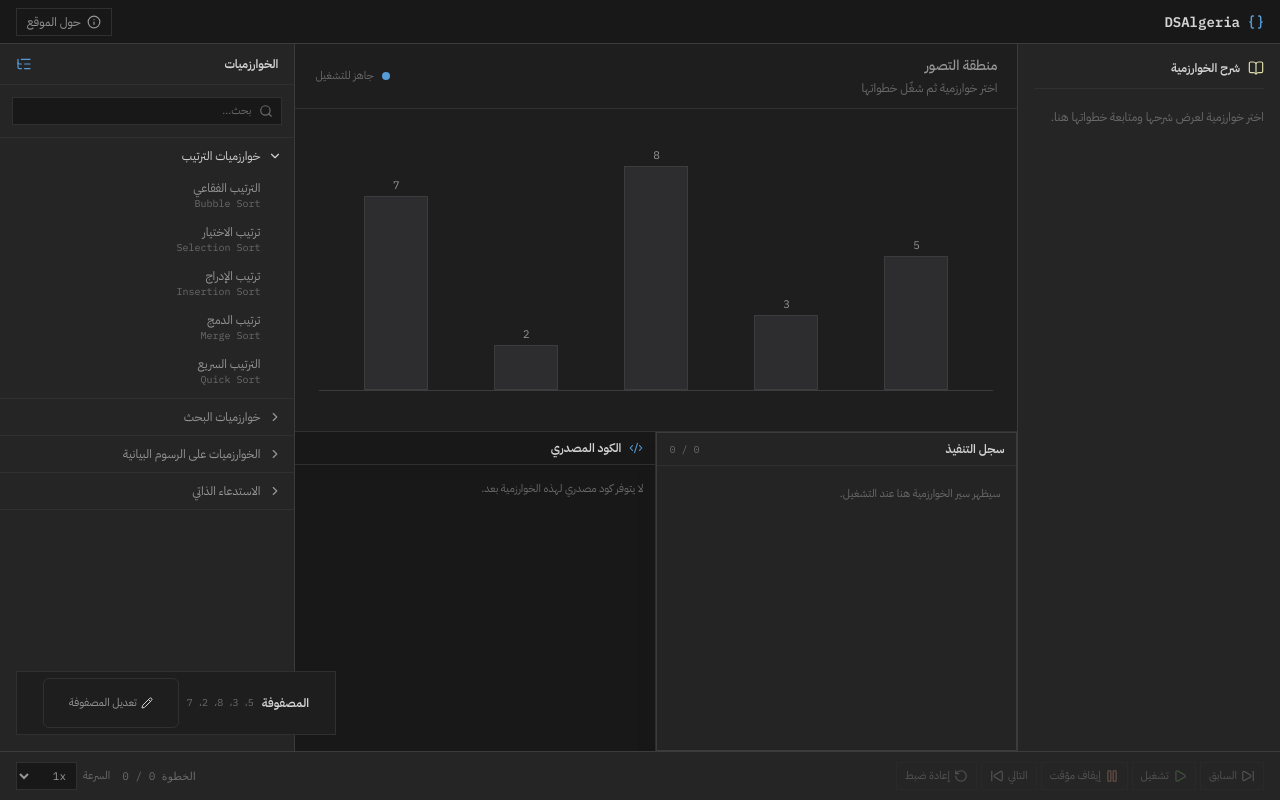
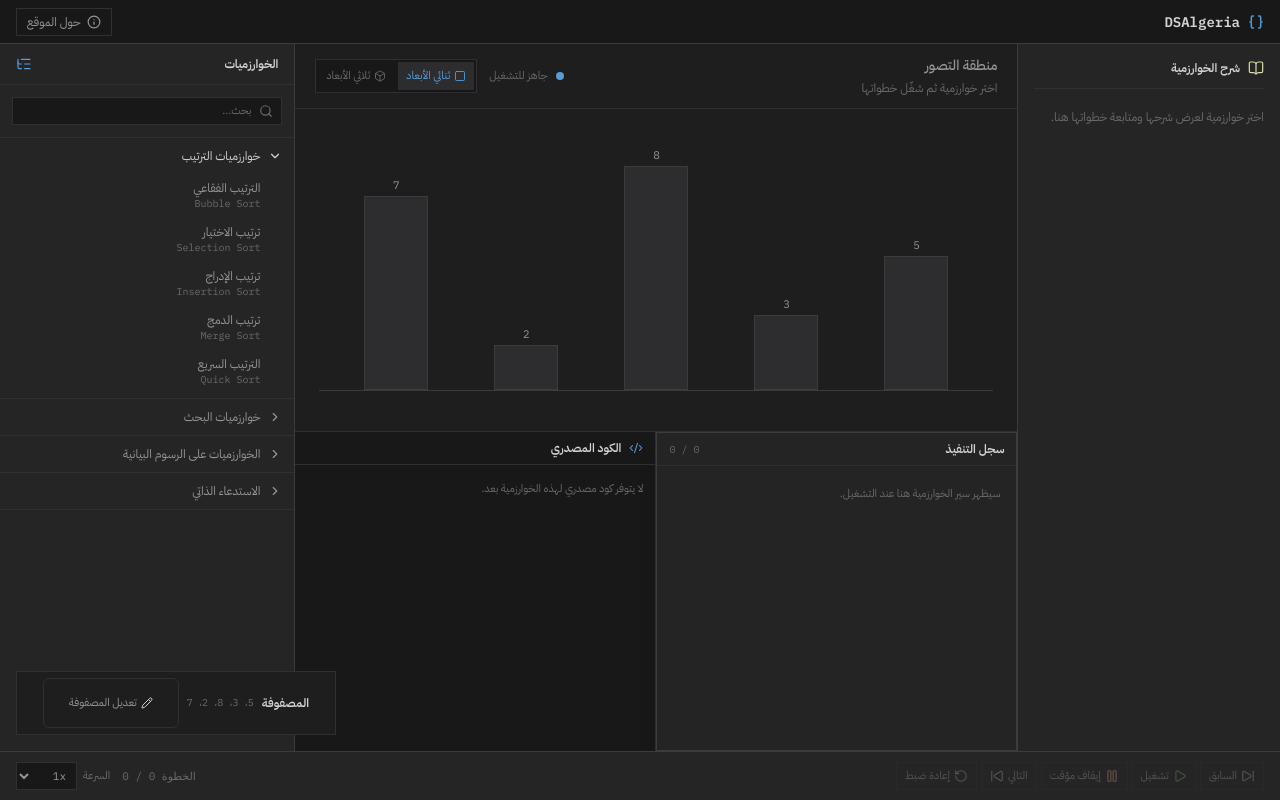
Before and after one commit to BenzidaneMo/DSAlgeria, a React (Vite) app: page / in a window 1280 px wide. Built offline with nearby package versions, Linux system fonts and the light colour scheme.

Commit message:
feat: add 2D and 3D visualization components with mode switching functionality

```diff
--- /dev/null
+++ b/src/components/visualization/Array2DVisualizer.jsx
@@ -0,0 +1,51 @@
+import { BarChart3 } from "lucide-react";
+
+function getBarHeight(value, minimum, maximum) {
+  if (minimum === maximum) {
+    return 52;
+  }
+
+  return 18 + ((value - minimum) / (maximum - minimum)) * 72;
+}
+
+export default function Array2DVisualizer({ array = [], currentStep }) {
+  const currentArray = currentStep?.array?.length ? currentStep.array : array;
+  const values = currentArray.length > 0 ? currentArray : [0];
+  const minimum = Math.min(...values);
+  const maximum = Math.max(...values);
+  const activeIndices = currentStep?.indices ?? [];
+  const finalizedIndices = currentStep?.finalizedIndices ?? [];
+
+  if (currentArray.length === 0) {
+    return (
+      <div className="flex flex-col items-center gap-3 text-center text-text-muted">
+        <BarChart3 className="h-10 w-10" strokeWidth={1.2} />
+        <p className="text-xs">أضف عناصر إلى المصفوفة لبدء التصور</p>
+      </div>
+    );
+  }
+
+  return (
+    <div className="flex h-full w-full max-w-3xl items-end justify-center gap-2 border-b border-border px-4">
+      {currentArray.map((value, index) => {
+        const isActive = activeIndices.includes(index);
+        const isFinalized = finalizedIndices.includes(index);
+        const barColor = isFinalized
+          ? "border-accent-green bg-accent-green/30 text-accent-green"
+          : isActive && currentStep?.type === "swap"
+            ? "border-accent-orange bg-accent-orange/30 text-accent-orange"
+            : isActive
+              ? "border-accent-blue bg-accent-blue/30 text-accent-blue"
+              : "border-border bg-bg-elevated text-text-secondary";
+
+        return (
+          <div key={index} className="flex h-full min-w-0 flex-1 items-end justify-center">
+            <div className={`relative flex w-full max-w-16 items-start justify-center border transition-all duration-500 ease-out ${barColor}`} style={{ height: `${getBarHeight(value, minimum, maximum)}%` }} aria-label={`العنصر ${value}`}>
+              <span className="absolute -top-5 font-mono text-[11px]">{value}</span>
+            </div>
+          </div>
+        );
+      })}
+    </div>
+  );
+}
--- /dev/null
+++ b/src/components/visualization/Array3DVisualizer.jsx
@@ -0,0 +1,7 @@
+export default function Array3DVisualizer() {
+  return (
+    <div className="flex h-full items-center justify-center text-center text-text-muted">
+      <p className="text-xs">التصور ثلاثي الأبعاد قيد التطوير</p>
+    </div>
+  );
+}
--- a/src/components/visualization/VisualizationPanel.jsx
+++ b/src/components/visualization/VisualizationPanel.jsx
@@ -1,6 +1,9 @@
-import { BarChart3 } from "lucide-react";
+import { useState } from "react";
+import Array2DVisualizer from "./Array2DVisualizer";
+import Array3DVisualizer from "./Array3DVisualizer";
 import ExecutionLog from "./ExecutionLog";
 import SourceCodePanel from "./SourceCodePanel";
+import VisualizationToolbar from "./VisualizationToolbar";
 
 const OPERATION_LABELS = {
   compare: "مقارنة",
@@ -8,21 +11,8 @@ const OPERATION_LABELS = {
   complete: "اكتمل الترتيب",
 };
 
-function getBarHeight(value, minimum, maximum) {
-  if (minimum === maximum) {
-    return 52;
-  }
-
-  return 18 + ((value - minimum) / (maximum - minimum)) * 72;
-}
-
 export default function VisualizationPanel({ selectedAlgorithm, currentStep, steps = [], currentStepIndex = -1, executionLog = [], array = [] }) {
-  const currentArray = currentStep?.array?.length ? currentStep.array : array;
-  const values = currentArray.length > 0 ? currentArray : [0];
-  const minimum = Math.min(...values);
-  const maximum = Math.max(...values);
-  const activeIndices = currentStep?.indices ?? [];
-  const finalizedIndices = currentStep?.finalizedIndices ?? [];
+  const [mode, setMode] = useState("2d");
   const operationLabel = currentStep ? OPERATION_LABELS[currentStep.type] ?? currentStep.operation : "جاهز للتشغيل";
 
   return (
@@ -32,46 +22,18 @@ export default function VisualizationPanel({ selectedAlgorithm, currentStep, ste
           <h1 id="visualization-heading" className="text-sm font-medium text-text-secondary">{selectedAlgorithm?.name ?? "منطقة التصور"}</h1>
           <p className="mt-1 text-xs text-text-muted">{currentStep ? "تابع سجل التنفيذ لمعرفة ما يحدث خطوة بخطوة" : "اختر خوارزمية ثم شغّل خطواتها"}</p>
         </div>
-        <div className="flex items-center gap-2 text-[11px] text-text-muted">
-          <span className="h-2 w-2 rounded-full bg-accent-blue" />
-          <span>{operationLabel}</span>
-          {currentStep && currentStep.codeLine !== null && <span className="font-mono text-accent-yellow">السطر {currentStep.codeLine}</span>}
+        <div className="flex items-center gap-3">
+          <div className="flex items-center gap-2 text-[11px] text-text-muted">
+            <span className="h-2 w-2 rounded-full bg-accent-blue" />
+            <span>{operationLabel}</span>
+            {currentStep && currentStep.codeLine !== null && <span className="font-mono text-accent-yellow">السطر {currentStep.codeLine}</span>}
+          </div>
+          <VisualizationToolbar mode={mode} onModeChange={setMode} />
         </div>
       </div>
 
       <div className="flex min-h-80 flex-1 items-end justify-center px-6 pb-10 pt-8">
-        {currentArray.length === 0 ? (
-          <div className="flex flex-col items-center gap-3 text-center text-text-muted">
-            <BarChart3 className="h-10 w-10" strokeWidth={1.2} />
-            <p className="text-xs">أضف عناصر إلى المصفوفة لبدء التصور</p>
-          </div>
-        ) : (
-          <div className="flex h-full w-full max-w-3xl items-end justify-center gap-2 border-b border-border px-4">
-            {currentArray.map((value, index) => {
-              const isActive = activeIndices.includes(index);
-              const isFinalized = finalizedIndices.includes(index);
-              const barColor = isFinalized
-                ? "border-accent-green bg-accent-green/30 text-accent-green"
-                : isActive && currentStep?.type === "swap"
-                  ? "border-accent-orange bg-accent-orange/30 text-accent-orange"
-                  : isActive
-                    ? "border-accent-blue bg-accent-blue/30 text-accent-blue"
-                    : "border-border bg-bg-elevated text-text-secondary";
-
-              return (
-                <div key={index} className="flex h-full min-w-0 flex-1 items-end justify-center">
-                  <div
-                    className={`relative flex w-full max-w-16 items-start justify-center border transition-all duration-500 ease-out ${barColor}`}
-                    style={{ height: `${getBarHeight(value, minimum, maximum)}%` }}
-                    aria-label={`العنصر ${value}`}
-                  >
-                    <span className="absolute -top-5 font-mono text-[11px]">{value}</span>
-                  </div>
-                </div>
-              );
-            })}
-          </div>
-        )}
+        {mode === "2d" ? <Array2DVisualizer array={array} currentStep={currentStep} /> : <Array3DVisualizer />}
       </div>
 
       <div className="relative grid min-h-80 max-h-80 grid-cols-2 border-t border-border-subtle">
--- /dev/null
+++ b/src/components/visualization/VisualizationToolbar.jsx
@@ -0,0 +1,16 @@
+import { Box, Square } from "lucide-react";
+
+export default function VisualizationToolbar({ mode, onModeChange }) {
+  return (
+    <div className="flex items-center gap-1 border border-border-subtle bg-bg-inset p-0.5" role="group" aria-label="وضع التصور">
+      <button type="button" onClick={() => onModeChange("2d")} aria-pressed={mode === "2d"} className={`flex h-7 items-center gap-1 px-2 text-[11px] ${mode === "2d" ? "bg-bg-elevated text-accent-blue" : "text-text-muted hover:bg-bg-hover hover:text-text-primary"}`}>
+        <Square className="h-3 w-3" strokeWidth={1.8} />
+        ثنائي الأبعاد
+      </button>
+      <button type="button" onClick={() => onModeChange("3d")} aria-pressed={mode === "3d"} className={`flex h-7 items-center gap-1 px-2 text-[11px] ${mode === "3d" ? "bg-bg-elevated text-accent-blue" : "text-text-muted hover:bg-bg-hover hover:text-text-primary"}`}>
+        <Box className="h-3 w-3" strokeWidth={1.8} />
+        ثلاثي الأبعاد
+      </button>
+    </div>
+  );
+}
```
